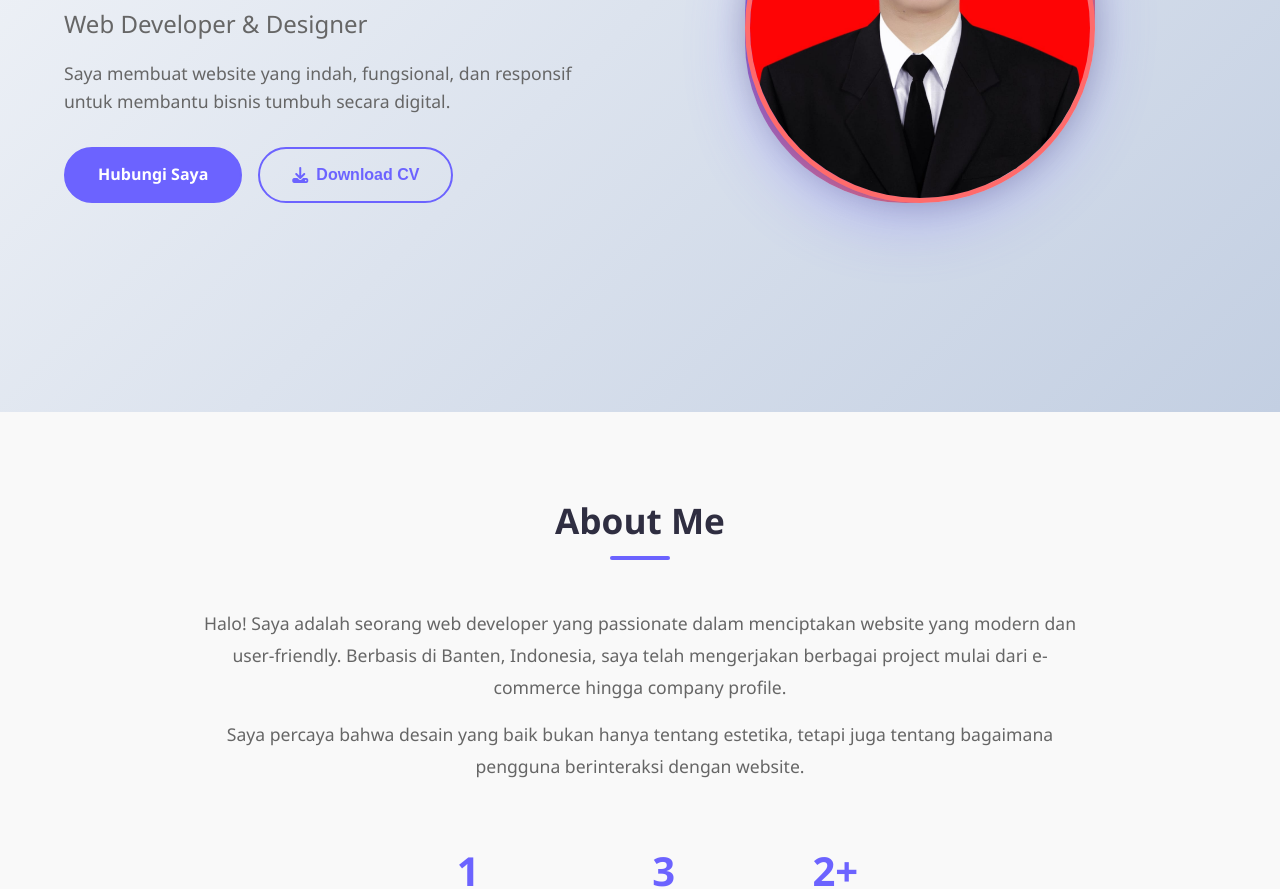
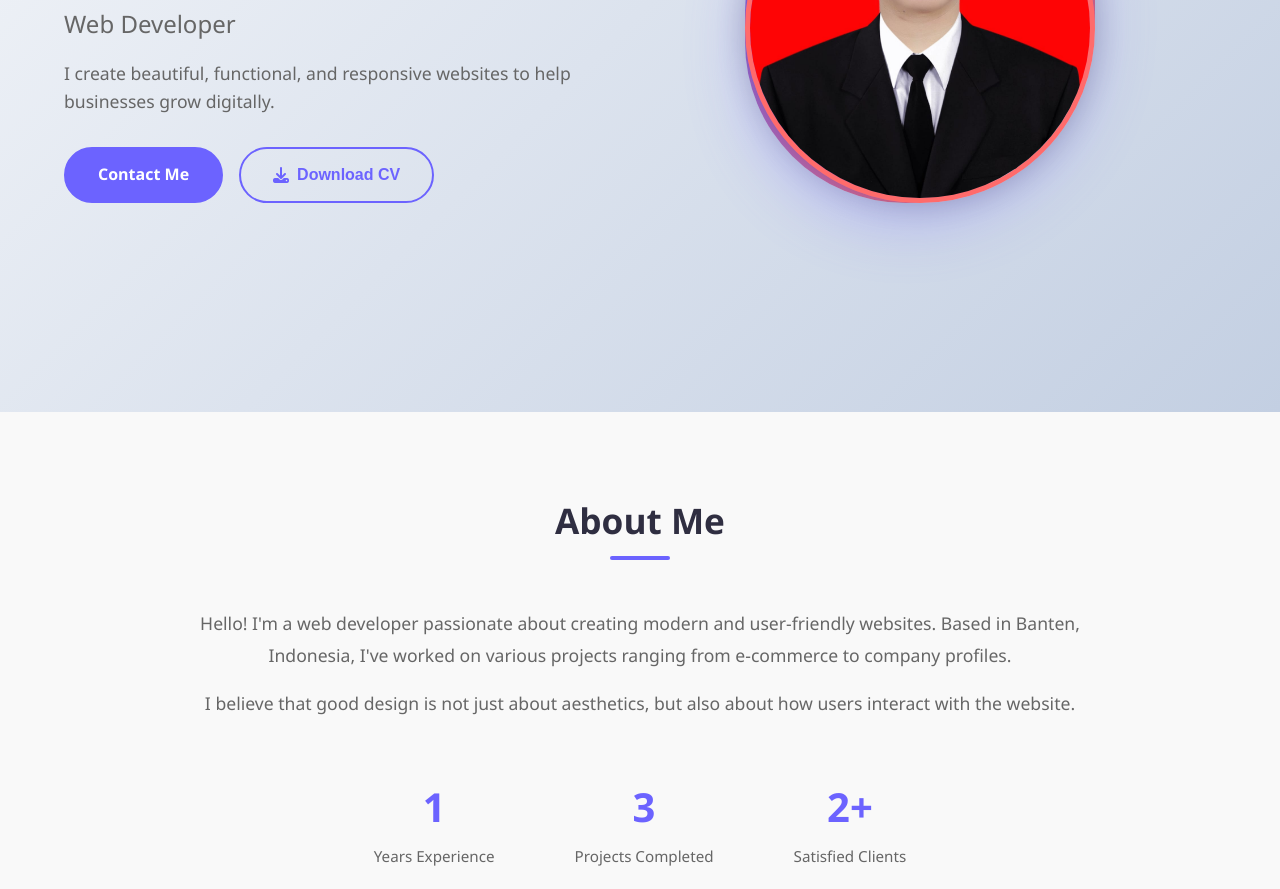
Before and after one commit to Frenzy-dot/Portofolio, a plain HTML site: page index.html in a window 1280 px wide. Shown: the part 388-1277 px from the top of the page. Drawn offline with Linux system fonts and the light colour scheme.

Commit message:
change languange

```diff
--- a/index.html
+++ b/index.html
@@ -1,5 +1,5 @@
 <!DOCTYPE html>
-<html lang="id">
+<html lang="en">
 <head>
     <meta charset="UTF-8">
     <meta name="viewport" content="width=device-width, initial-scale=1.0">
@@ -24,12 +24,12 @@
 
     <section id="home" class="hero">
         <div class="hero-content">
-            <h1>Hi, Saya <span class="highlight">Guntur Sakti Permana</span></h1>
-            <h3>Web Developer &amp; Designer</h3>
-            <p>Saya membuat website yang indah, fungsional, dan responsif untuk membantu bisnis tumbuh secara digital.</p>
+            <h1>Hi, I'm <span class="highlight">Guntur Sakti Permana</span></h1>
+            <h3>Web Developer</h3>
+            <p>I create beautiful, functional, and responsive websites to help businesses grow digitally.</p>
             <div class="hero-buttons">
-                <a href="#contact" class="btn">Hubungi Saya</a>
-                <button class="btn btn-outline" onclick="alert('CV akan segera tersedia!')"><i class="fas fa-download"></i> Download CV</button>
+                <a href="#contact" class="btn">Contact Me</a>
+                <button class="btn btn-outline" onclick="alert('CV will be available soon!')"><i class="fas fa-download"></i> Download CV</button>
             </div>
         </div>
         <div class="hero-image">
@@ -43,13 +43,13 @@
         <h2 class="section-title reveal">About Me</h2>
         <div class="about-content reveal">
             <div class="about-text">
-                <p>Halo! Saya adalah seorang web developer yang passionate dalam menciptakan website yang modern dan user-friendly. Berbasis di Banten, Indonesia, saya telah mengerjakan berbagai project mulai dari e-commerce hingga company profile.</p>
-                <p>Saya percaya bahwa desain yang baik bukan hanya tentang estetika, tetapi juga tentang bagaimana pengguna berinteraksi dengan website.</p>
+                <p>Hello! I'm a web developer passionate about creating modern and user-friendly websites. Based in Banten, Indonesia, I've worked on various projects ranging from e-commerce to company profiles.</p>
+                <p>I believe that good design is not just about aesthetics, but also about how users interact with the website.</p>
             </div>
             <div class="about-stats">
                 <div class="stat-item"><h3>1</h3><p>Years Experience</p></div>
-                <div class="stat-item"><h3>3</h3><p>Projects Selesai</p></div>
-                <div class="stat-item"><h3>2+</h3><p>Klien Puas</p></div>
+                <div class="stat-item"><h3>3</h3><p>Projects Completed</p></div>
+                <div class="stat-item"><h3>2+</h3><p>Satisfied Clients</p></div>
             </div>
         </div>
     </section>
@@ -76,7 +76,7 @@
     </div>
     <div class="project-info">
         <h3>gloo.std</h3>
-        <p>Website clothing designer &amp; graphic art dengan fitur keranjang belanja, lightbox gallery, dan lookbook interaktif.</p>
+        <p>Clothing designer & graphic art website with shopping cart, lightbox gallery, and interactive lookbook features.</p>
         <div class="tech-tags"><span>HTML</span><span>CSS</span><span>JavaScript</span><span>Responsive</span></div>
         <a href="gloo.std/index.html" target="_blank" class="project-link">Lihat Project <i class="fas fa-arrow-right"></i></a>
     </div>
@@ -88,7 +88,7 @@
                 </div>
                 <div class="project-info">
                     <h3>Waroeng Petit Food</h3>
-                    <p>Company profile untuk bisnis cookies homemade di Cilegon &amp; Serang dengan menu interaktif, testimoni, dan maps.</p>
+                    <p>Company profile for homemade cookie business in Cilegon & Serang with interactive menu, testimonials, and maps.</p>
                     <div class="tech-tags"><span>HTML</span><span>CSS</span><span>JavaScript</span><span>UI/UX</span></div>
                     <a href="WPetit.food/index.html" target="_blank" class="project-link">Lihat Project <i class="fas fa-arrow-right"></i></a>
                 </div>
@@ -100,7 +100,7 @@
                 </div>
                 <div class="project-info">
                     <h3>Elegance Fine Dining</h3>
-                    <p>Company profile untuk restoran mewah dengan fitur menu interaktif, reservasi online, dan admin dashboard.</p>
+                    <p>Company profile for a fine dining restaurant with interactive menu, online booking, and admin dashboard.</p>
                     <div class="tech-tags"><span>HTML</span><span>CSS</span><span>JavaScript</span><span>UI/UX</span></div>
                     <a href="restaurant-app/frontend/index.html" target="_blank" class="project-link">Lihat Project <i class="fas fa-arrow-right"></i></a>
                 </div>
@@ -113,7 +113,7 @@
         <div class="contact-container reveal">
             <div class="contact-info">
                 <h3>Let's work together!</h3>
-                <p>Silakan hubungi saya untuk diskusi proyek Anda. Saya terbuka untuk freelance, kolaborasi, dan kesempatan baru.</p>
+                <p>Please feel free to contact me for any project discussions. I'm open to freelance opportunities, collaborations, and new challenges.</p>
                 <div class="contact-item"><i class="fas fa-envelope"></i><span>guntursakti73@gmail.com</span></div>
                 <div class="contact-item"><i class="fas fa-phone"></i><span>+62 812 8096 8295</span></div>
                 <div class="contact-item"><i class="fas fa-map-marker-alt"></i><span>Banten, Indonesia</span></div>
```
